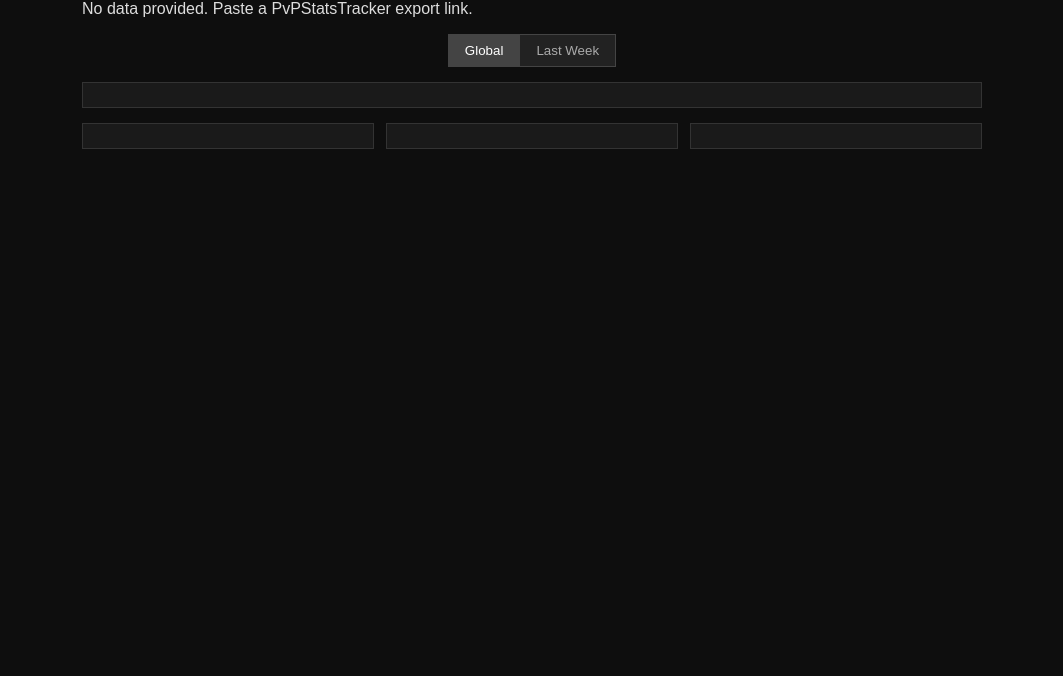
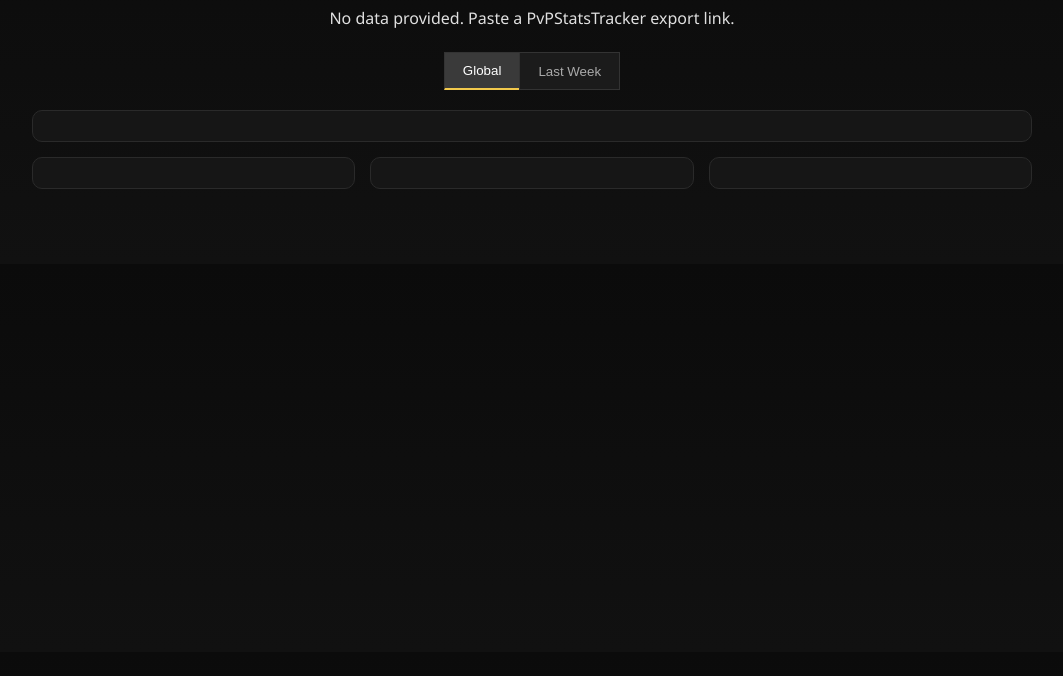
Before and after one commit to RektOhm/pvpstatstracker, a plain HTML site: page docs/index.html in a window 1280 px wide. Shown: the part 124-800 px from the top of the page, without its empty margins (108-1171 px from the left). Drawn offline with Linux system fonts and the light colour scheme.

Commit message:
Update style.css

```diff
--- a/docs/style.css
+++ b/docs/style.css
@@ -1,11 +1,11 @@
 body {
-  background: #0e0e0e;
-  color: #ddd;
-  font-family: Arial, sans-serif;
+  background: linear-gradient(180deg, #0b0b0b, #111);
+  color: #e0e0e0;
+  font-family: "Segoe UI", Arial, sans-serif;
 }
 
 #app {
-  max-width: 900px;
+  max-width: 1000px;
   margin: 30px auto;
   padding: 20px;
 }
@@ -13,51 +13,83 @@ body {
 h1 {
   text-align: center;
   margin-bottom: 10px;
+  letter-spacing: 1px;
+}
+
+#meta {
+  text-align: center;
+  margin-bottom: 20px;
+  line-height: 1.6;
 }
 
 .tabs {
   display: flex;
   justify-content: center;
-  margin: 15px 0;
+  margin: 20px 0;
 }
 
 .tab {
-  padding: 8px 16px;
-  border: 1px solid #444;
-  background: #222;
+  padding: 10px 18px;
+  border: 1px solid #333;
+  background: #1b1b1b;
   color: #aaa;
   cursor: pointer;
+  transition: all 0.2s ease;
 }
 
 .tab:not(:last-child) {
   border-right: none;
 }
 
+.tab:hover {
+  background: #2a2a2a;
+}
+
 .tab.active {
-  background: #444;
+  background: #3a3a3a;
   color: #fff;
+  border-bottom: 2px solid #f2c94c;
 }
 
 .block {
-  background: #1a1a1a;
-  border: 1px solid #333;
-  padding: 12px;
-  margin-bottom: 15px;
+  background: #161616;
+  border: 1px solid #2a2a2a;
+  border-radius: 10px;
+  padding: 15px;
+  box-shadow: 0 0 0 transparent;
+  transition: box-shadow 0.2s ease;
+}
+
+.block:hover {
+  box-shadow: 0 0 12px rgba(0,0,0,0.6);
 }
 
 .block h2 {
   margin-top: 0;
+  margin-bottom: 10px;
+  font-size: 18px;
+  border-bottom: 1px solid #333;
+  padding-bottom: 5px;
 }
 
 .grid {
   display: grid;
-  grid-template-columns: repeat(auto-fit, minmax(250px, 1fr));
-  gap: 12px;
+  grid-template-columns: repeat(auto-fit, minmax(260px, 1fr));
+  gap: 15px;
+  margin-top: 15px;
+}
+
+.block p {
+  margin: 6px 0;
+}
+
+.block b {
+  color: #f2c94c;
 }
 
 .footer {
   text-align: center;
-  margin-top: 20px;
+  margin-top: 25px;
   font-size: 12px;
   color: #777;
 }
```
